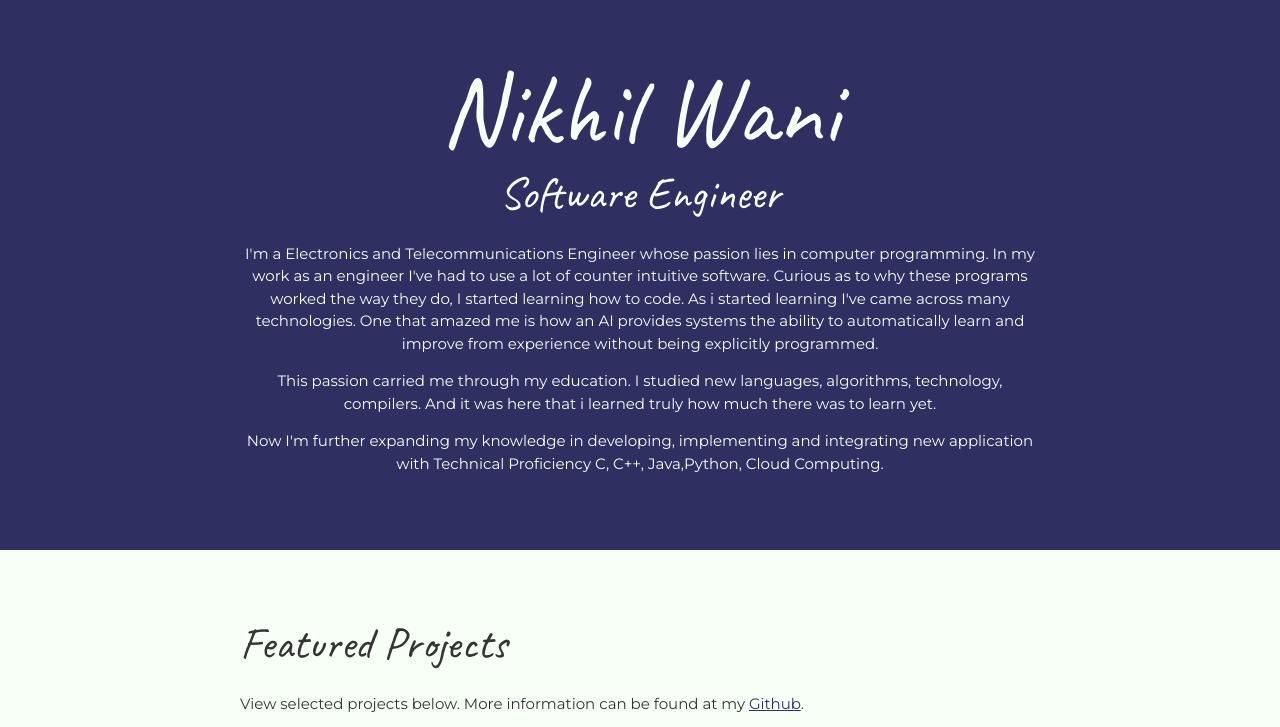
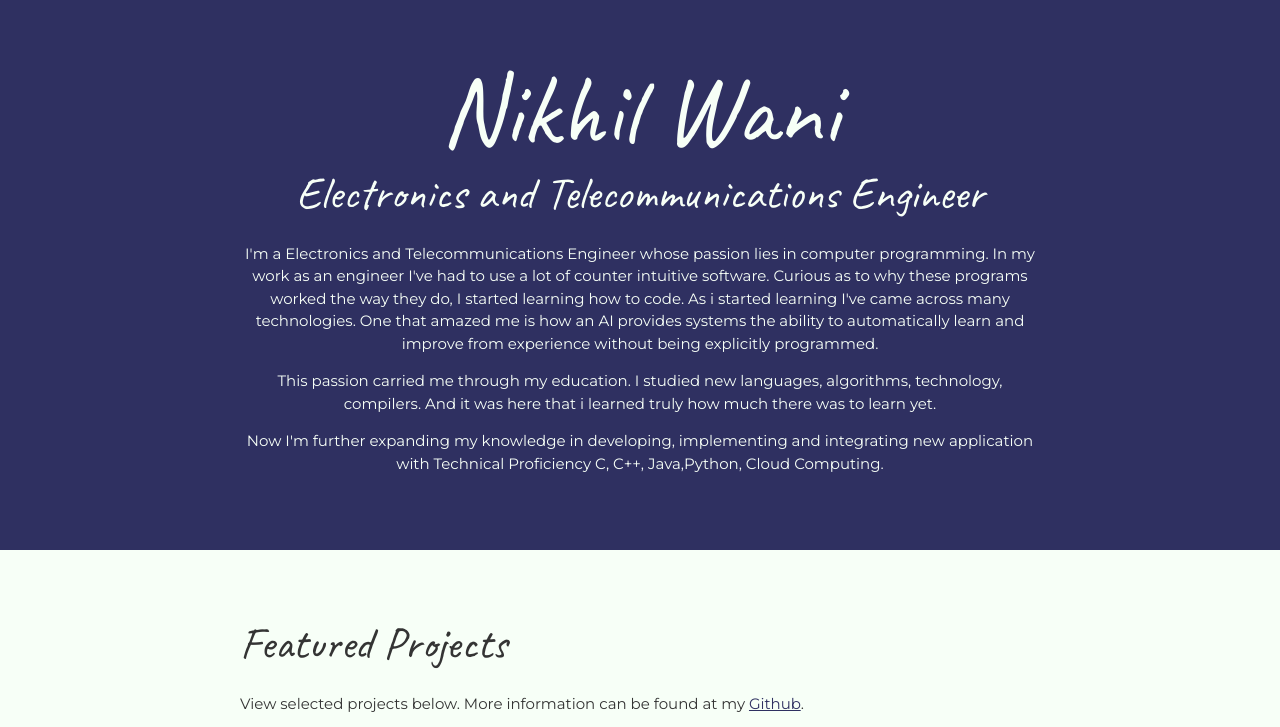
Before and after one commit to Nikhil-Wani/Deployment-of-My-Portfolio, a plain HTML site: page index.html in a window 1280 px wide. Shown: the top 727 px of the page. Drawn offline with Linux system fonts and the light colour scheme.

Commit message:
Update index.html

```diff
--- a/index.html
+++ b/index.html
@@ -13,7 +13,7 @@
       <header>
         <div class="content-wrap">
           <h1>Nikhil Wani</h1>
-          <h2>Software Engineer</h2>
+          <h2>Electronics and Telecommunications Engineer</h2>
 
           <p>I'm a Electronics and Telecommunications Engineer whose passion lies in computer programming. In my work as an engineer I've had to use a lot of counter intuitive software. Curious as to why these programs worked the way they do, I started learning how to code. As i started learning I've came across many technologies. One that amazed me is how an AI provides systems the ability to automatically learn and improve from experience without being explicitly programmed.</p>
 
```
